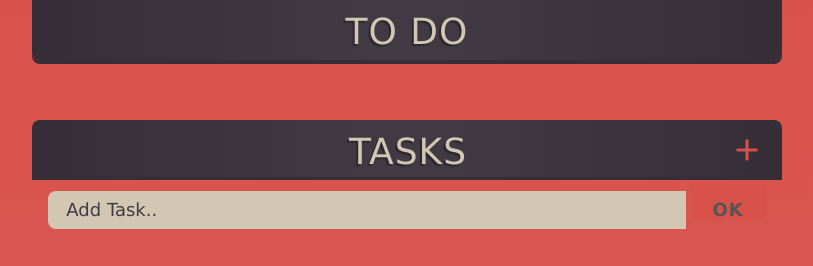
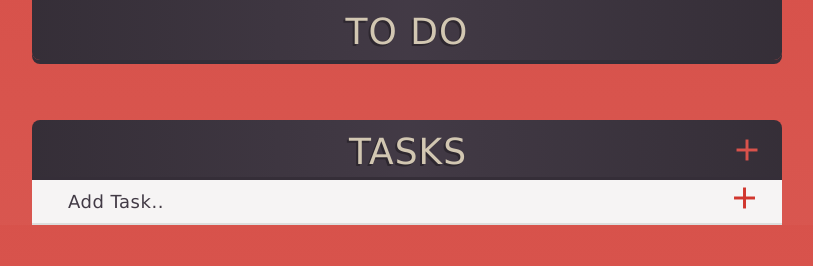
Before and after one commit to andyfehrenbach/To-Do_app_MEAN_Stack, a website: page public/views/index.html in a window 1280 px wide. Shown: the whole page, without its empty margins (233-1046 px from the left). Drawn offline with nearby package versions, Linux system fonts and the light colour scheme; no server answers; a web font is replaced by a local one.

Commit message:
styled task input form

```diff
--- a/public/styles/custom.css
+++ b/public/styles/custom.css
@@ -31,7 +31,7 @@ h1 {
     text-shadow: -2px 2px hsla(284,9%,17%,1);
 }
 
-li {
+li, #task {
   list-style-type: none;
   padding-left: 2em;
   text-align: left;
@@ -123,24 +123,41 @@ header {
   border: none;
   line-height: 55px;
 }
-#submit-button {
-  background-color: hsl(3, 64%, 57%);
-  border-radius: 0 8px 8px 0;
+
+ #submit-button {
   width: 10%;
   margin-left: 0;
+  border-bottom: 2px solid #ddd;
+  background-color: hsl(0, 11%, 96%);
+    height: 2.5em;
+    float:left;
+
+}
+
+button {
+      border-radius: 0;
 }
 #submit-button:focus, #task:focus {
   outline: none;
 }
-#submit-button:hover {
-  background-color: hsl(3, 64%, 50%);
+
+
+form {
+  margin-bottom: 0;
+}
+
+#submit-button .material-icons {
+    color: hsl(3, 64%, 50%);
 }
 #task {
-  width: 85%;
-  border-radius: 8px 0 0 8px;
-  margin-right: 0;
-  text-align: left;
-  padding-left: 1em;
+  border-radius: 0;
+  width: 90%;
+  float: left;
+  border-bottom: 2px solid #ddd;
+  background-color: hsl(0, 11%, 96%);
+    height: 2.5em;
+    padding-left: 2em;
+    margin-bottom: 0;
 }
 
 
--- a/public/views/index.html
+++ b/public/views/index.html
@@ -35,6 +35,14 @@
     <header class="standardHeight marginTop" id="tasks" >
       <h1>Tasks <i class="material-icons">add</i></h1>
     </header>
+
+    <div class="popup hidden">
+      <form class="taskInput">
+        <input type="text" id="task" name="task" value="Add Task.." />
+
+        <button id="submit-button"><i class="material-icons">add</i>  </button>
+      </form>
+    </div>
     <div class="itemContainer" ng-repeat="task in tasks">
       <div class="halfHeight lineItem task">
         <li>
@@ -52,13 +60,7 @@
 
     </div>
 
-    <div class="popup hidden">
-      <form class="taskInput">
-        <input type="text" id="task" name="task" value="Add Task.." />
 
-        <button id="submit-button"> OK </button>
-      </form>
-    </div>
 
 
 
```
